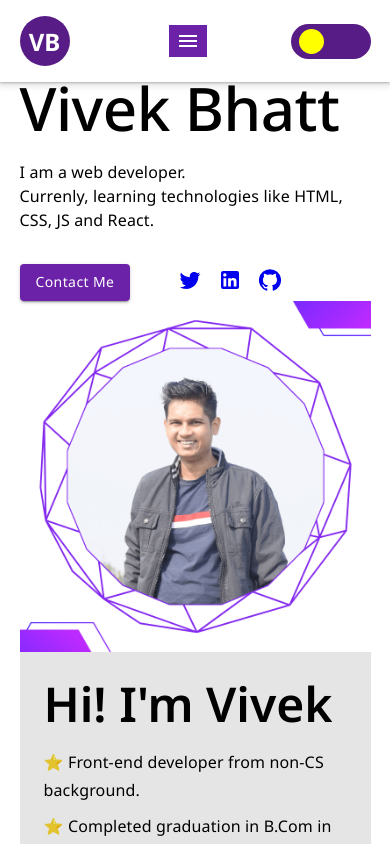
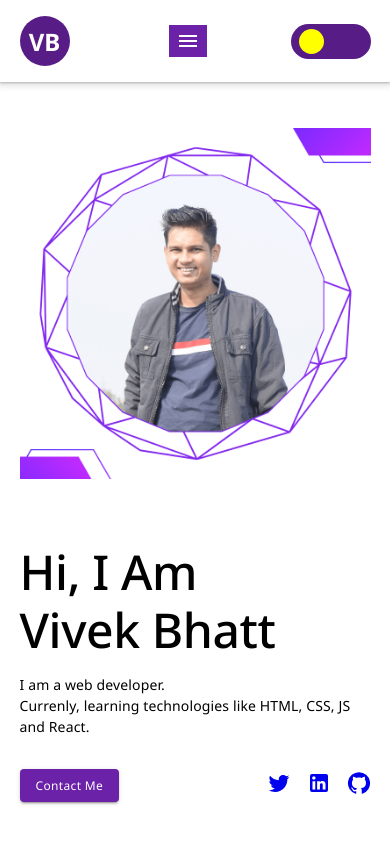
Before and after one commit to vivekbhatt07/portfolio, a React (Create React App) app: page / in a window 390 px wide. Shown: the top 844 px of the page. Built offline with nearby package versions, Linux system fonts and the light colour scheme; a web font is replaced by a local one.

Commit message:
mobile responsive

```diff
--- a/src/Layouts/Main/Main.scss
+++ b/src/Layouts/Main/Main.scss
@@ -5,6 +5,7 @@
     display: flex;
     flex-direction: column;
     align-items: center;
+    gap: 3em;
   }
 }
 
--- a/src/Pages/HomePage/HomePage.scss
+++ b/src/Pages/HomePage/HomePage.scss
@@ -3,7 +3,11 @@
 .hero-section {
   flex-direction: column-reverse;
   gap: 3em;
+  padding-top: 8em;
   .hero-container {
+    display: flex;
+    flex-direction: column-reverse;
+    gap: 4em;
     .hero-intro {
       display: flex;
       flex-direction: column;
@@ -12,22 +16,26 @@
         font-family: var(--primary-font);
         font-weight: var(--medium-weight);
         margin-bottom: 16px;
+        font-size: 48px;
       }
 
       .hero-description {
         font-family: var(--primary-font);
         margin-bottom: 32px;
+        font-size: 14px;
       }
 
       .hero-actions {
         display: flex;
         gap: 3em;
         align-items: center;
+        justify-content: space-between;
         .contact-btn {
           background-color: #6b21a8;
           font-family: var(--primary-font);
           text-transform: capitalize;
           font-weight: var(--regular-weight);
+          font-size: 12px;
         }
 
         .contact-btn:hover {
@@ -59,6 +67,7 @@
       text-transform: capitalize;
       font-family: var(--primary-font);
       font-weight: 600;
+      font-size: 24px;
     }
     .about-me-list {
       list-style: none;
@@ -69,10 +78,12 @@
         .about-me-description {
           font-family: var(--primary-font);
           font-weight: var(--regular-weight);
+          font-size: 12px;
           a {
             text-decoration: none;
             color: #6b21a8;
             font-style: italic;
+            font-size: 12px;
           }
         }
       }
@@ -100,6 +111,7 @@
       text-transform: capitalize;
       font-family: var(--primary-font);
       font-weight: var(--regular-weight);
+      font-size: 12px;
     }
   }
 }
@@ -115,6 +127,7 @@
 
 @media (min-width: 1280px) {
   .hero-section {
+    padding: 0;
     min-height: 100vh;
     display: flex;
     .hero-container {
--- a/src/Pages/HomePage/index.jsx
+++ b/src/Pages/HomePage/index.jsx
@@ -68,7 +68,7 @@ function HomePage() {
           <ul className="about-me-list">
             <li className="about-me-item">
               <Typography className="about-me-description" variant="subtitle1">
-                ⭐ Front-end developer from non-CS background.
+                ⭐ Front-end developer from non-CS.
               </Typography>
             </li>
             <li className="about-me-item">
```
